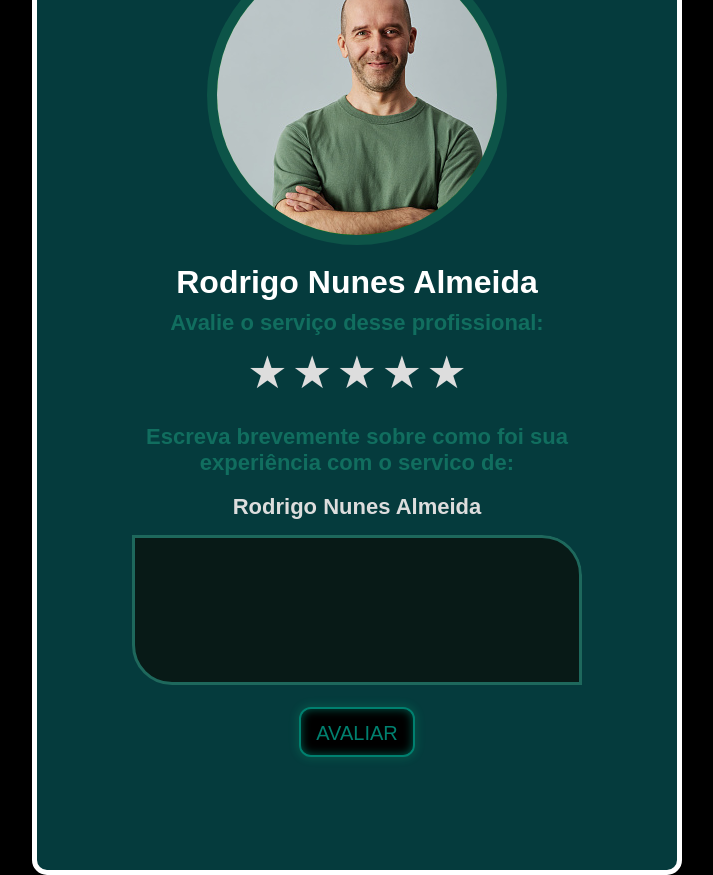
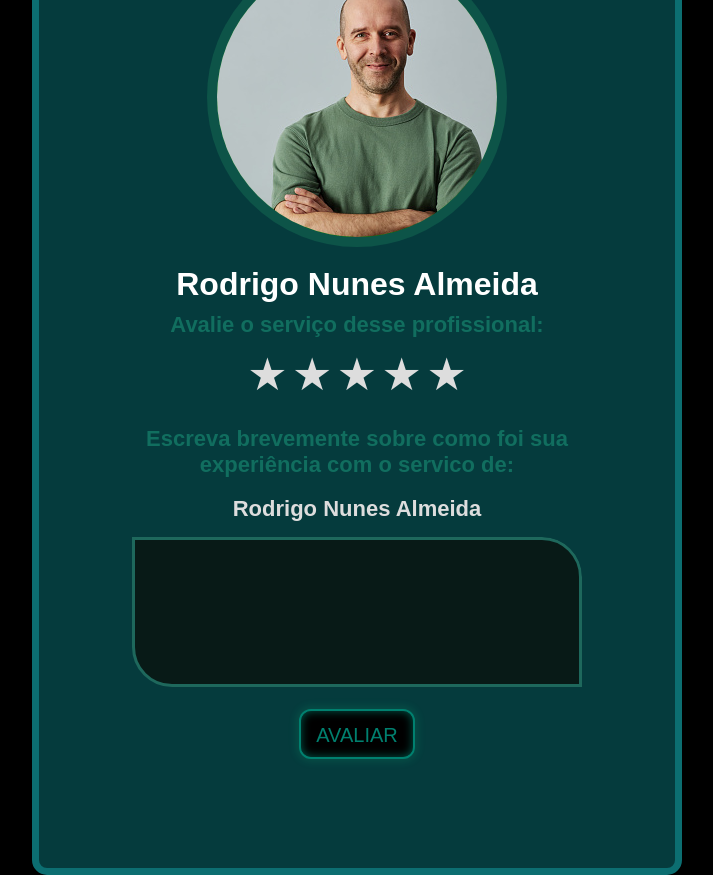
Before and after one commit to 5h3n0/tecnomade, a PHP site: page /tecnomade/avaliar.php in a window 1280 px wide. Shown: the whole page, without its empty margins (283-996 px from the left). Run offline with PHP 8.4, Linux system fonts and the light colour scheme; a user stored in the database is signed in; data comes from the database, SQL or seed files in the repository.

Commit message:
mudei a borda kkk

```diff
--- a/css/avaliar.css
+++ b/css/avaliar.css
@@ -52,7 +52,7 @@ height: 100%;
 
 .avaliar{
     background-color: rgb(5, 59, 61);
-    border: 5px solid rgb(255, 255, 255);
+    border: 7px solid rgb(12, 110, 113);
 
     width: 650px;
     height: 950px;
```
